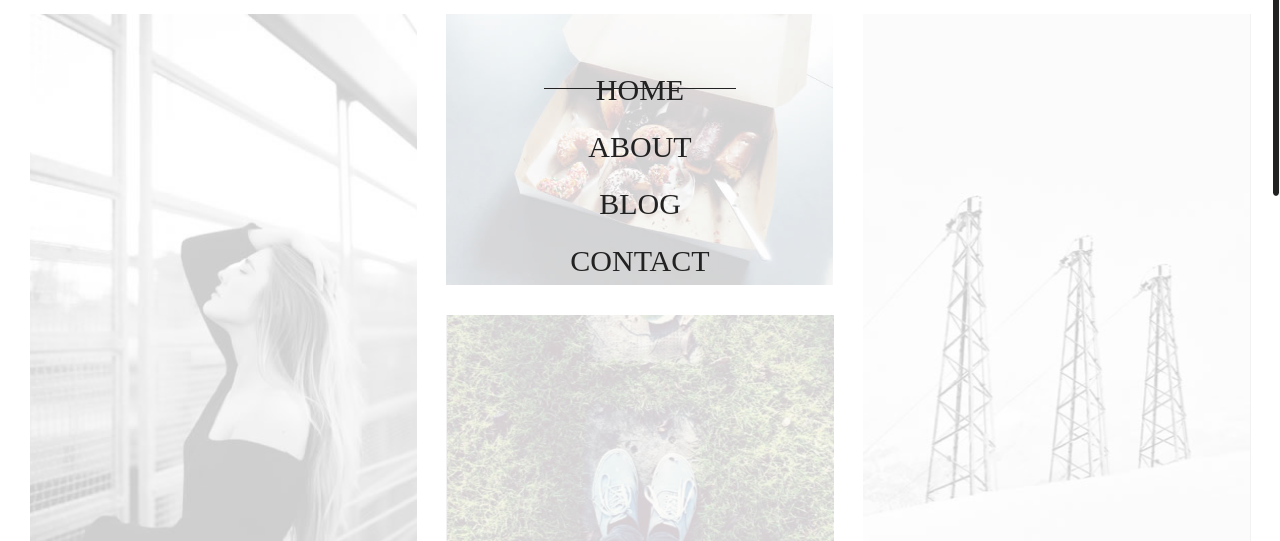
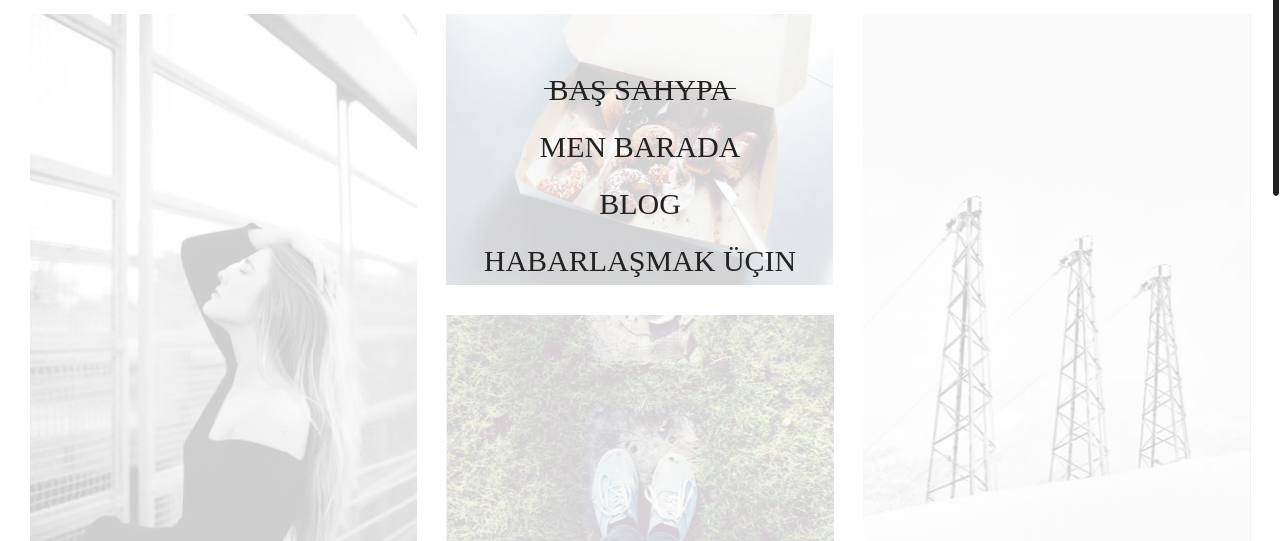
Before and after one commit to nazarovdesign/nazarovdesign.github.io, a plain HTML site: page index.html in a window 1280 px wide. Both pictures are taken after a click on the element 1220 px from the left and 37 px from the top of the page. Shown: the part 52-593 px from the top of the page. Drawn offline with nearby package versions, Linux system fonts and the light colour scheme; some packages are replaced by stand-ins of ours; a web font is replaced by a local one.

Commit message:
Commit to master

```diff
--- a/index.html
+++ b/index.html
@@ -6,7 +6,7 @@
 <meta http-equiv="X-UA-Compatible" content="IE=edge">
 <meta name="viewport" content="initial-scale=1, maximum-scale=1, minimum-scale=1, user-scalable=no">
 <link rel="shortcut icon" href="images/favicon.ico" type="image/x-icon">
-<title>:: Picxa :: A Photographer Portfolio Template</title>
+<title>:: NAZAROVDESIGN :: şahsy blog we portfolio</title>
 
 <!-- Normalize -->
 
@@ -71,10 +71,10 @@
           <div class="cross"> <span class="linee linea1"></span> <span class="linee linea2"></span> <span class="linee linea3"></span> </div>
           <div class="main-menu">
             <ul>
-              <li class="active"><a href="index.html">Home</a></li>
-              <li><a href="about.html">About</a></li>
-              <li><a href="blog.html">blog</a></li>
-              <li><a href="contact.html">contact</a></li>
+              <li class="active"><a href="index.html">Baş sahypa</a></li>
+              <li><a href="about.html">Men barada</a></li>
+              <li><a href="blog.html">Blog</a></li>
+              <li><a href="contact.html">Habarlaşmak üçin</a></li>
             </ul>
           </div>
         </div>
```
